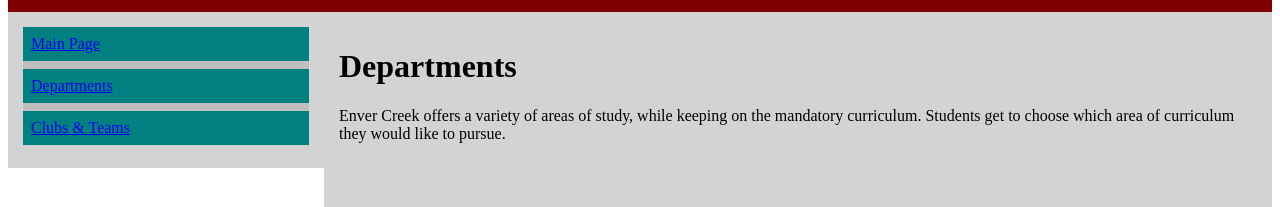
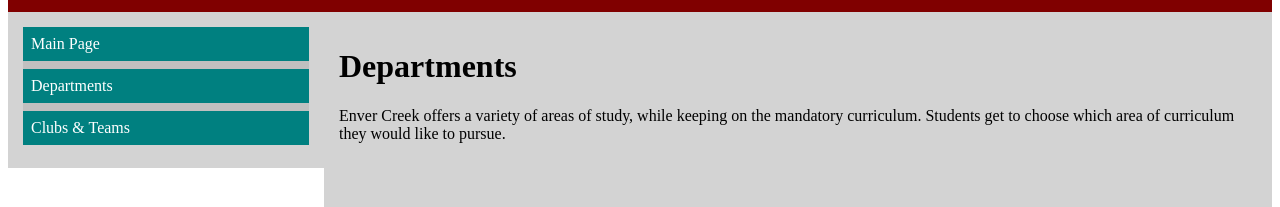
Before and after one commit to gupnij78/gupnij78.github.io, a plain HTML site: page departments.html in a window 1280 px wide. Shown: the part 106-313 px from the top of the page. Drawn offline with Linux system fonts and the light colour scheme.

Commit message:
Update departments.html

```diff
--- a/departments.html
+++ b/departments.html
@@ -55,6 +55,10 @@ img {
 .clearfix {
     overflow: auto;
 }
+.menu li a{
+    text-decoration: none;
+    color: white;
+    }
 </style>
 </head>
 <body>
```
